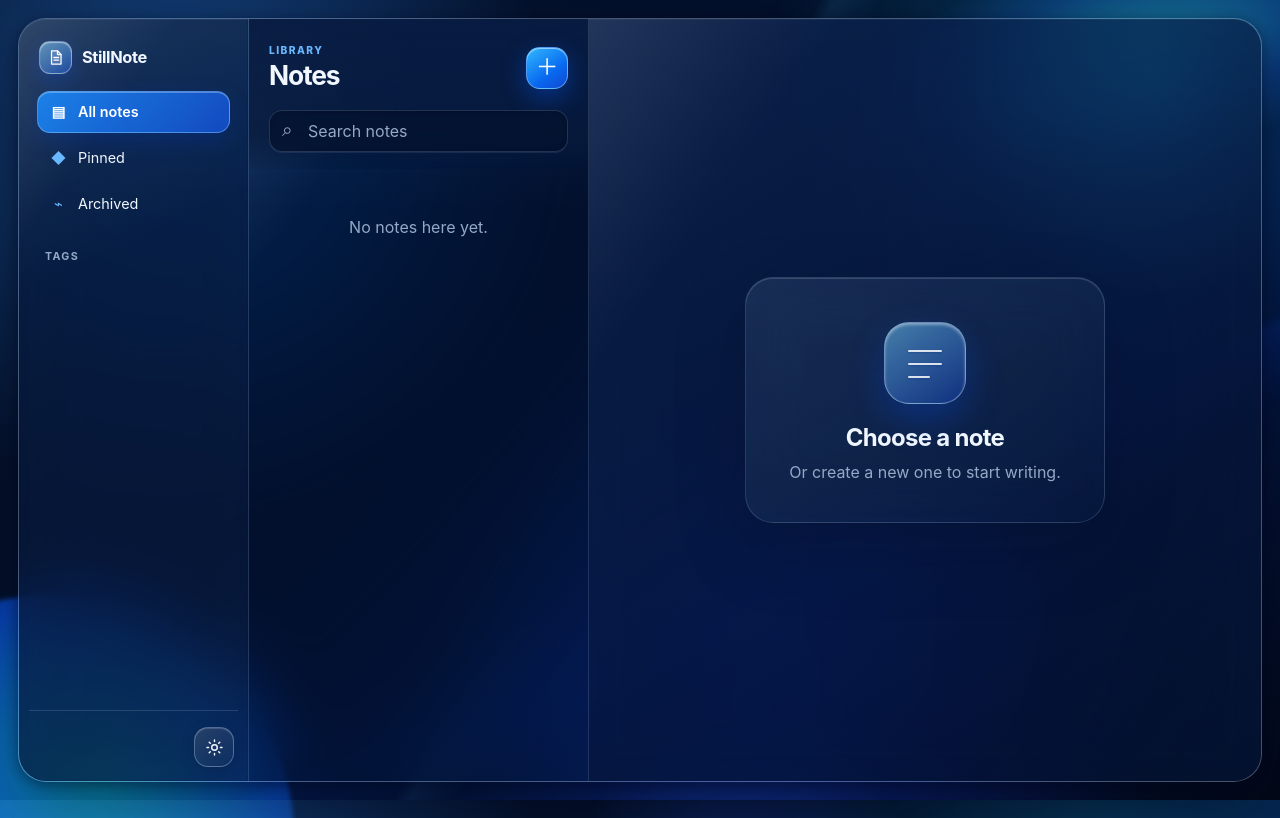
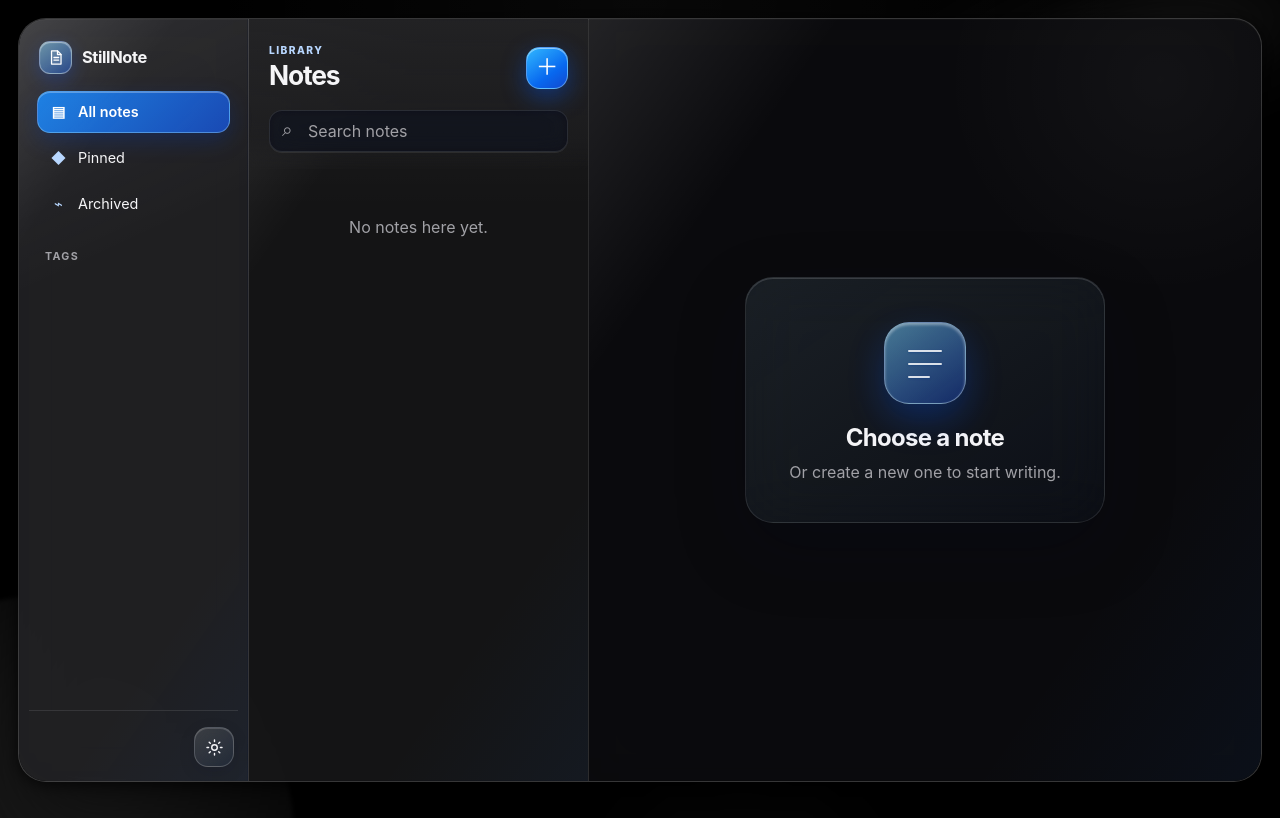
Before and after one commit to PeasantL/StillNote, a Flask app: page / in a window 1280 px wide. Run offline with Flask 3, Linux system fonts and the light colour scheme; data that the repository does not hold is empty; some libraries are stand-ins or nearby versions.

Commit message:
Adopt monochrome glass theme

```diff
--- a/static/style.css
+++ b/static/style.css
@@ -1,17 +1,17 @@
 :root {
   color-scheme: dark;
-  --qn-bg: #020817;
-  --qn-surface: rgba(10, 27, 58, .64);
-  --qn-surface-strong: rgba(10, 26, 58, .82);
-  --qn-surface-soft: rgba(111, 180, 255, .09);
-  --qn-text: #f1f7ff;
-  --qn-muted: #94a9c7;
-  --qn-accent: #68b7ff;
-  --qn-accent-strong: #1684ff;
-  --qn-border: rgba(194, 224, 255, .16);
-  --qn-border-bright: rgba(220, 239, 255, .31);
-  --qn-shadow: rgba(0, 5, 22, .54);
-  --qn-glow: rgba(32, 132, 255, .27);
+  --qn-bg: #000;
+  --qn-surface: rgba(29, 29, 31, .72);
+  --qn-surface-strong: rgba(35, 35, 37, .86);
+  --qn-surface-soft: rgba(255, 255, 255, .06);
+  --qn-text: #f5f5f7;
+  --qn-muted: #a1a1a6;
+  --qn-accent: #b8d7ff;
+  --qn-accent-strong: #5b9fff;
+  --qn-border: rgba(255, 255, 255, .1);
+  --qn-border-bright: rgba(255, 255, 255, .2);
+  --qn-shadow: rgba(0, 0, 0, .72);
+  --qn-glow: rgba(255, 255, 255, .08);
   --bs-primary: #1684ff;
   --bs-primary-rgb: 22, 132, 255;
   --bs-body-bg: var(--qn-bg);
@@ -44,21 +44,14 @@ body {
   color: var(--qn-text);
   overflow: hidden;
   font-family: -apple-system, BlinkMacSystemFont, "SF Pro Display", "Segoe UI", sans-serif;
-  background:
-    radial-gradient(circle at 14% 16%, rgba(43, 144, 255, .45), transparent 29%),
-    radial-gradient(circle at 86% 8%, rgba(24, 224, 255, .2), transparent 25%),
-    radial-gradient(circle at 62% 88%, rgba(25, 64, 255, .38), transparent 34%),
-    linear-gradient(135deg, #06142f 0%, #02102c 42%, #031a4f 70%, #020817 100%);
+  background: #000;
 }
 body::before {
   content: "";
   position: fixed;
   inset: 0;
   pointer-events: none;
-  background:
-    linear-gradient(118deg, transparent 0 48%, rgba(83, 191, 255, .12) 49%, transparent 52%),
-    linear-gradient(155deg, transparent 0 65%, rgba(22, 88, 255, .17) 66%, transparent 72%);
-  opacity: .9;
+  background: radial-gradient(circle at 50% 0, rgba(255, 255, 255, .035), transparent 48%);
 }
 button, input, textarea { font: inherit; }
 button { -webkit-tap-highlight-color: transparent; }
@@ -69,11 +62,11 @@ button { -webkit-tap-highlight-color: transparent; }
   filter: blur(2px);
   pointer-events: none;
   mix-blend-mode: screen;
-  opacity: .7;
+  opacity: .14;
 }
-.ambient-orb-one { width: 38vw; height: 38vw; left: -15vw; bottom: -22vw; background: radial-gradient(circle at 60% 35%, #0be1ff, #0752ff 42%, transparent 72%); }
-.ambient-orb-two { width: 46vw; height: 18vw; right: -12vw; top: -5vw; transform: rotate(-16deg); background: radial-gradient(ellipse, rgba(38, 235, 255, .6), rgba(22, 86, 255, .3) 45%, transparent 72%); }
-.ambient-orb-three { width: 30vw; height: 30vw; left: 43vw; bottom: -24vw; background: radial-gradient(circle, rgba(36, 87, 255, .58), transparent 68%); }
+.ambient-orb-one { width: 38vw; height: 38vw; left: -15vw; bottom: -22vw; background: radial-gradient(circle at 60% 35%, #fff, #777 42%, transparent 72%); }
+.ambient-orb-two { width: 46vw; height: 18vw; right: -12vw; top: -5vw; transform: rotate(-16deg); background: radial-gradient(ellipse, rgba(255, 255, 255, .65), rgba(120, 120, 120, .25) 45%, transparent 72%); }
+.ambient-orb-three { width: 30vw; height: 30vw; left: 43vw; bottom: -24vw; background: radial-gradient(circle, rgba(255, 255, 255, .34), transparent 68%); }
 
 .app-shell {
   position: relative;
@@ -87,12 +80,12 @@ button { -webkit-tap-highlight-color: transparent; }
   overflow: hidden;
   border: 1px solid var(--qn-border-bright);
   border-radius: 28px;
-  background: rgba(4, 15, 38, .28);
+  background: rgba(8, 8, 9, .58);
   box-shadow:
     0 36px 90px var(--qn-shadow),
-    0 3px 14px rgba(0, 9, 35, .45),
+    0 3px 14px rgba(0, 0, 0, .6),
     inset 0 1px rgba(255, 255, 255, .2),
-    inset 0 -1px rgba(0, 20, 62, .28);
+    inset 0 -1px rgba(0, 0, 0, .38);
   -webkit-backdrop-filter: blur(34px) saturate(145%);
   backdrop-filter: blur(34px) saturate(145%);
 }
@@ -105,8 +98,8 @@ button { -webkit-tap-highlight-color: transparent; }
   flex-direction: column;
   padding: 10px;
   background:
-    linear-gradient(155deg, rgba(156, 211, 255, .12), transparent 32%),
-    var(--qn-surface);
+    linear-gradient(155deg, rgba(255, 255, 255, .08), transparent 32%),
+    rgba(38, 38, 40, .8);
   border-right: 1px solid var(--qn-border);
   box-shadow: inset -1px 0 rgba(0, 14, 49, .18);
   -webkit-backdrop-filter: blur(30px) saturate(155%);
@@ -186,8 +179,8 @@ button { -webkit-tap-highlight-color: transparent; }
   position: relative;
   overflow-y: auto;
   background:
-    linear-gradient(180deg, rgba(105, 181, 255, .08), transparent 25%),
-    rgba(4, 17, 43, .56);
+    linear-gradient(180deg, rgba(255, 255, 255, .045), transparent 25%),
+    rgba(25, 25, 27, .76);
   border-right: 1px solid var(--qn-border);
   scrollbar-width: thin;
   scrollbar-color: rgba(127, 187, 255, .25) transparent;
@@ -195,7 +188,7 @@ button { -webkit-tap-highlight-color: transparent; }
 .browser-header {
   z-index: 2;
   padding: 24px 20px 17px;
-  background: linear-gradient(180deg, rgba(8, 28, 66, .94), rgba(8, 27, 61, .74) 78%, transparent);
+  background: linear-gradient(180deg, rgba(34, 34, 36, .94), rgba(29, 29, 31, .78) 78%, transparent);
   -webkit-backdrop-filter: blur(26px) saturate(150%);
   backdrop-filter: blur(26px) saturate(150%);
 }
@@ -259,8 +252,8 @@ button { -webkit-tap-highlight-color: transparent; }
   position: relative;
   min-width: 0;
   background:
-    radial-gradient(circle at 85% 8%, rgba(32, 188, 255, .09), transparent 24%),
-    linear-gradient(150deg, rgba(13, 38, 83, .72), rgba(3, 14, 38, .69));
+    radial-gradient(circle at 85% 8%, rgba(255, 255, 255, .035), transparent 24%),
+    rgba(13, 13, 15, .82);
   -webkit-backdrop-filter: blur(24px) saturate(140%);
   backdrop-filter: blur(24px) saturate(140%);
 }
```
Also changed, not shown: other parts of static/style.css (+12 -12 lines).
